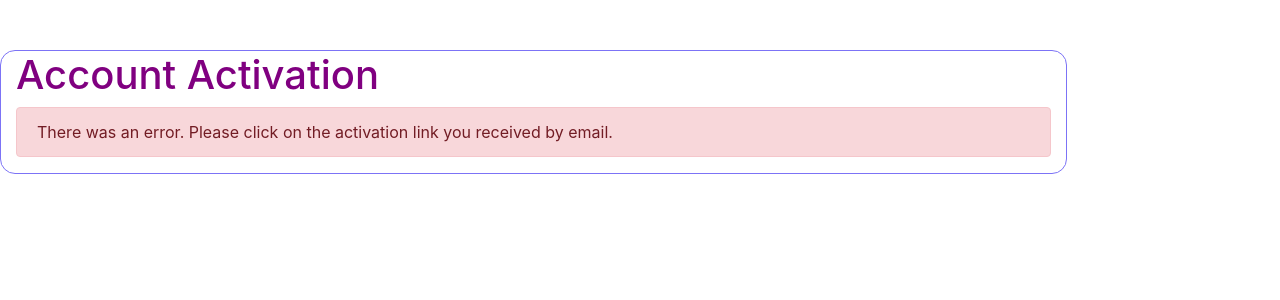
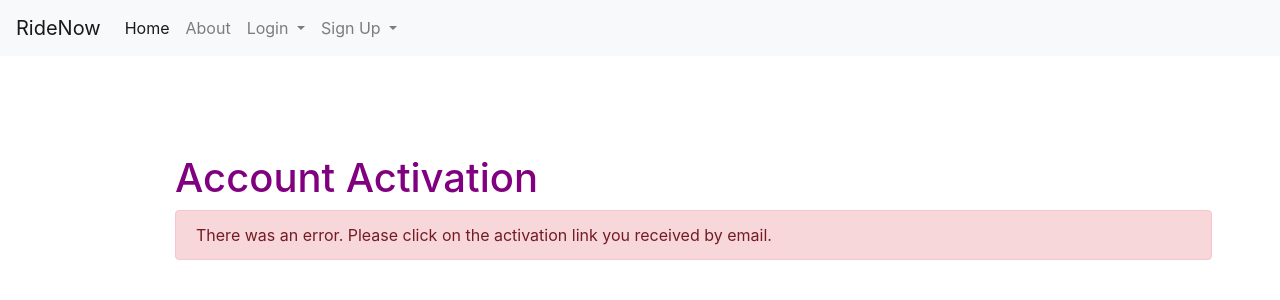
Before and after one commit to mayurdhepe/Capstone_RideNow, a PHP site: page /activateDriver.php in a window 1280 px wide; the page is wider, and only the part inside the window is pictured. Shown: the top 300 px of that part. Run offline with PHP 8.4, Linux system fonts and the light colour scheme.

Commit message:
added styles for activate driver

```diff
--- a/activateDriver.php
+++ b/activateDriver.php
@@ -28,9 +28,52 @@ include('driverDao.php');
 </head>
 
 <body>
-    <div class="container-fluid">
+
+
+<nav class="navbar navbar-expand-lg navbar-light bg-light">
+        <a class="navbar-brand" href="#">RideNow</a>
+        <button class="navbar-toggler" type="button" data-toggle="collapse" data-target="#navbarSupportedContent"
+        aria-controls="navbarSupportedContent" aria-expanded="false" aria-label="Toggle navigation">
+        <span class="navbar-toggler-icon"></span>
+        </button>
+
+        <div class="collapse navbar-collapse" id="navbarSupportedContent">
+        <ul class="navbar-nav mr-auto">
+            <li class="nav-item active">
+            <a class="nav-link" href="#">Home <span class="sr-only">(current)</span></a>
+            </li>
+            <li class="nav-item">
+            <a class="nav-link" href="about.php">About</a>
+            </li>
+            <li class="nav-item dropdown">
+            <a class="nav-link dropdown-toggle" href="#" id="navbarDropdown" role="button" data-toggle="dropdown"
+                aria-haspopup="true" aria-expanded="false">
+                Login
+            </a>
+            <div class="dropdown-menu" aria-labelledby="navbarDropdown">
+                <a href="#loginModal" class="dropdown-item" data-toggle="modal">Rider Login</a>
+                <a href="#loginModalDriver" class="dropdown-item" data-toggle="modal">Driver Login</a>
+            </div>
+            </li>
+
+            <li class="nav-item dropdown">
+            <a class="nav-link dropdown-toggle" href="#" id="navbarDropdown2" role="button" data-toggle="dropdown"
+                aria-haspopup="true" aria-expanded="false">
+                Sign Up
+            </a>
+            <div class="dropdown-menu" aria-labelledby="navbarDropdown2">
+                <a href="#signupModalRider" class="dropdown-item" data-toggle="modal">Rider Sign Up</a>
+                <a href="#signupModalDriver" class="dropdown-item" data-toggle="modal">Driver Sign Up</a>
+            </div>
+            </li>
+
+        </ul>
+
+        </div>
+  </nav>
+    <div class="container-fluid" style="margin-left: 10rem; margin-top:3rem;" >
         <div class="row">
-            <div class="col-sm-offset-1 col-sm-10 contactForm">
+            <div class="col-sm-offset-1 col-sm-10 contactForm" style="border: none;">
                 <h1>Account Activation</h1>
                 <?php
                 if (!isset($_GET['email']) || !isset($_GET['key'])) {
```
